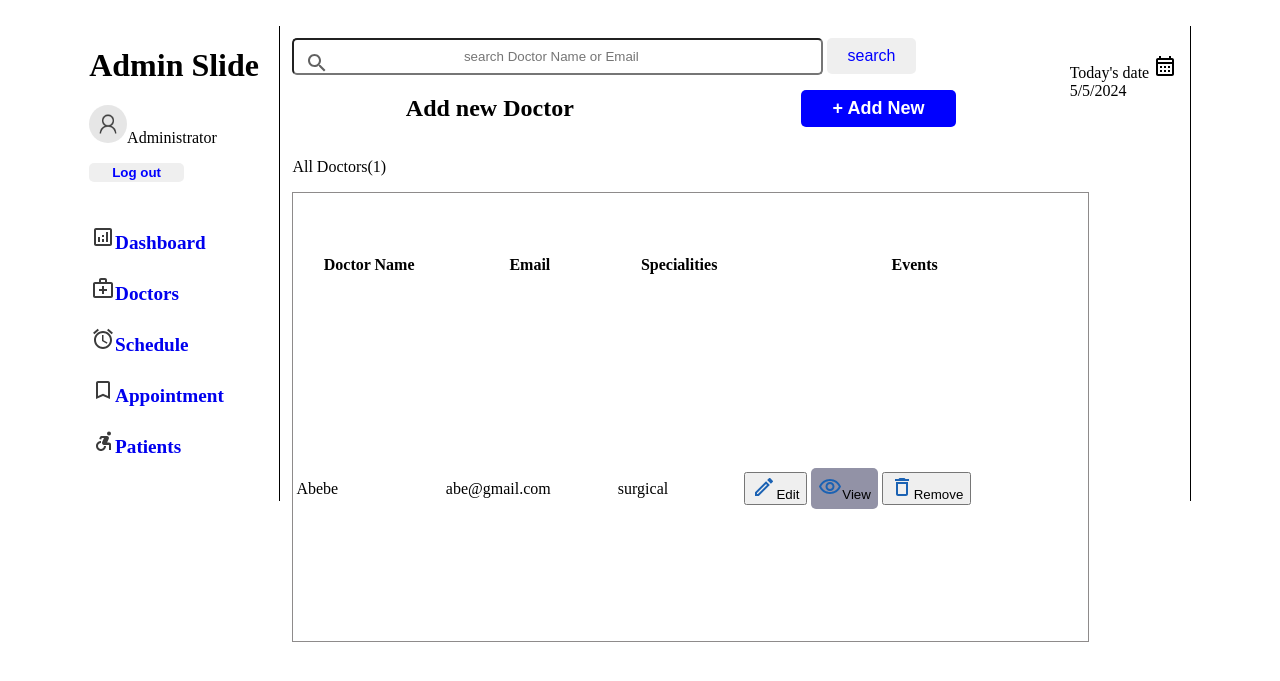
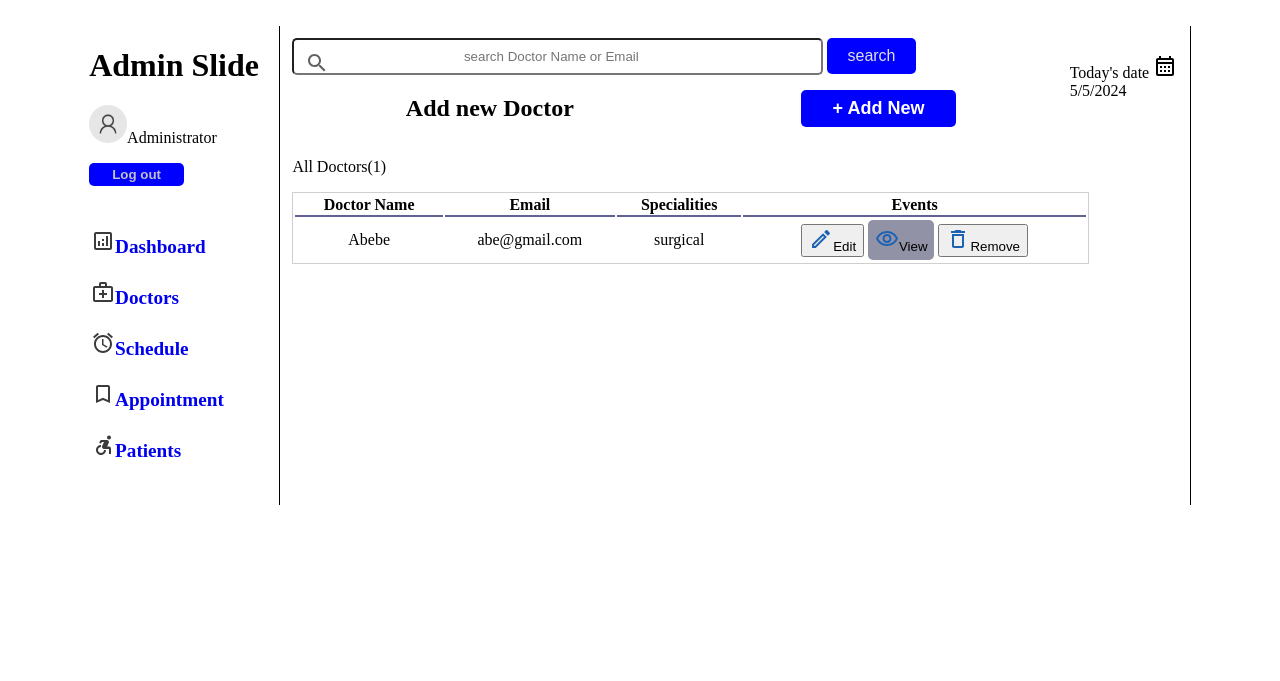
Before and after one commit to niceman1234man/Doctor_Appointment, a PHP site: page /Admin/Doctors.html in a window 1280 px wide. Shown: the top 681 px of the page. Run offline with PHP 8.4, Linux system fonts and the light colour scheme.

Commit message:
updated css

```diff
--- a/CSS/style.css
+++ b/CSS/style.css
@@ -13,13 +13,14 @@ body {
   padding: 1%;
   border-radius: 5px;
   font-size: medium;
-  color: blue;
+  color: rgb(222, 222, 227);
   border-style: none;
   width: 10%;
+  background: blue;
 }
 
 #search-button:hover {
-  background: blue;
+  background: rgb(168, 168, 180);
   color: white;
   cursor: pointer;
 }
@@ -46,15 +47,21 @@ body {
 
 .side-bar #logout-button {
   width: 50%;
-  padding: 1%;
-  color: blue;
+  padding: 2%;
+  color: rgb(192, 192, 197);
+  background: blue;
   border-radius: 5px;
   font-weight: bold;
   border-style: none;
 }
+.side-bar #logout-button:visited {
+  background: rgb(184, 171, 171);
+  color: rgb(152, 47, 47);
+  cursor: pointer;
+}
 
 .side-bar #logout-button:hover {
-  background: blue;
+  background: rgb(108, 108, 112);
   color: white;
   cursor: pointer;
 }
@@ -105,23 +112,29 @@ body {
 }
 
 table {
-  border: 1px solid rgb(142, 139, 139);
+  border: 1px solid rgb(209, 206, 206);
   padding-top: 0%;
-  height: 100%;
   width: 90%;
+  margin-top: 1%;
 }
-
+th{
+  border-bottom: 2px solid rgb(97, 97, 148);
+}
+tr{
+  text-align: center;
+}
 .show-button {
   width: 90%;
-  background-color: rgb(144, 144, 219);
+  background-color: rgb(42, 42, 184);
   border-style: none;
   border-radius: 5px;
+  color: white;
   cursor: pointer;
 }
 
 .show-button:hover {
-  background: blue;
-  color: white;
+  background: rgb(133, 133, 144);
+  color: rgb(33, 32, 32);
 }
 
 .main-part-appoint {
```
